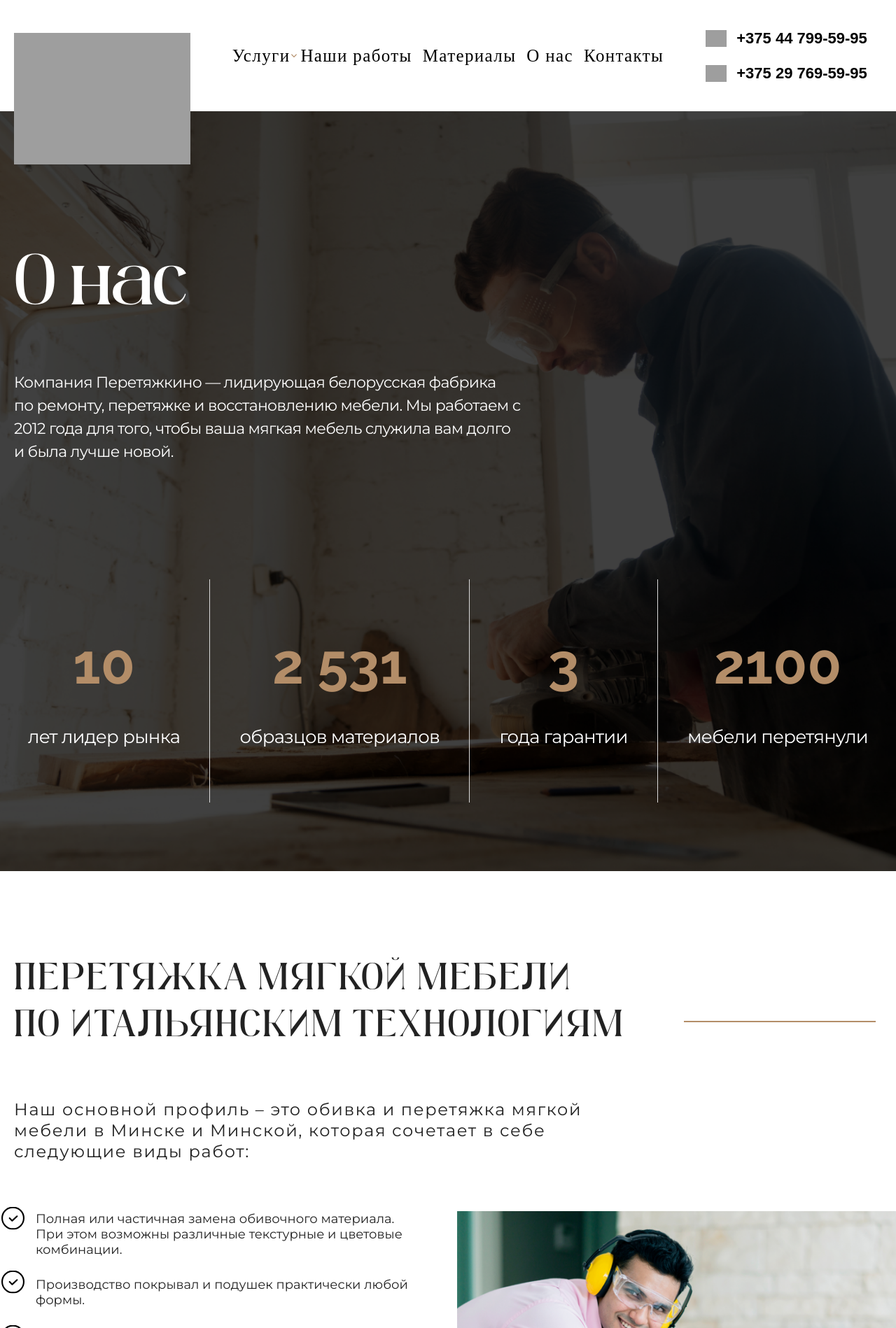
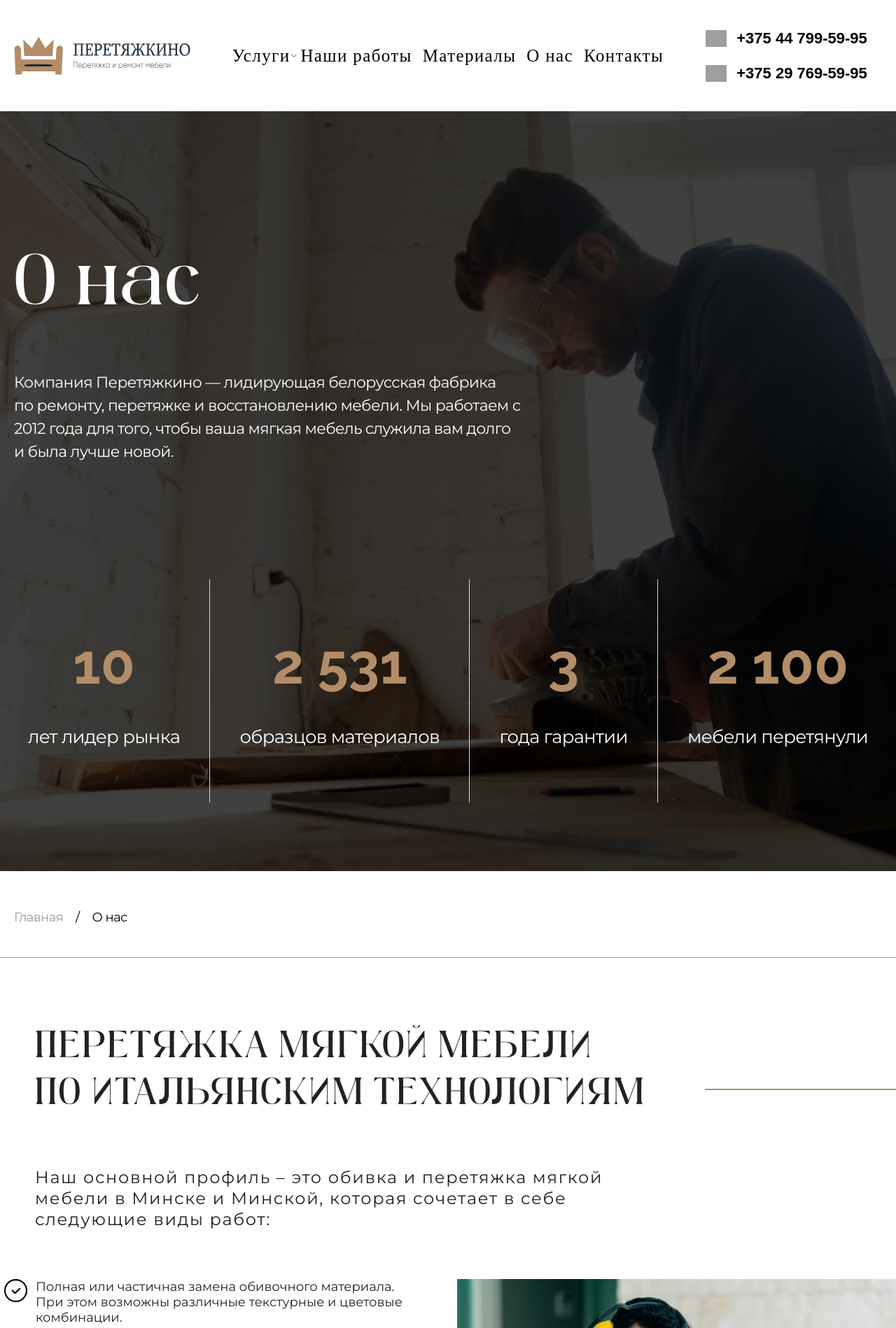
Before and after one commit to nikitkar/Peretyazhkino, a PHP site: page /about.html in a window 1280 px wide. Shown: the top 1898 px of the page at 70% size. Run offline with PHP 8.4, Linux system fonts and the light colour scheme; style sheets or scripts are compiled from the project's sources; some web fonts are replaced; grey boxes are pictures that could not be loaded.

Commit message:
update style about pages

```diff
--- a/about.html
+++ b/about.html
@@ -75,7 +75,7 @@
 
                     <a class="logo" href="/">
                         <img
-                            src="./assets/images/logo/logo.webp"
+                            src="./assets/images/logo/logo.svg"
                             alt="Перетяжкино логотип"
                         />
                     </a>
@@ -313,7 +313,9 @@
                                 </div>
                             </li>
                             <li class="menuDesktopItem">
-                                <a href="#" class="menuDesktopItem--Title"
+                                <a
+                                    href="#examplesWork"
+                                    class="menuDesktopItem--Title"
                                     >Наши работы</a
                                 >
                             </li>
@@ -658,7 +660,7 @@
 
                                         <li class="numbersBlockItem">
                                             <h2 class="numbersBlockItem--Title">
-                                                2100
+                                                2 100
                                             </h2>
                                             <p
                                                 class="numbersBlockItem--Content"
@@ -670,6 +672,23 @@
                                 </div>
                             </div>
                         </section>
+                    </div>
+                </div>
+            </section>
+
+            <section class="breadCrumbs">
+                <div class="container">
+                    <div class="breadCrumbsWrapper">
+                        <a class="breadCrumbs--text" href="/">Главная</a>
+                        <span
+                            class="breadCrumbs--text breadCrumbs--text--active"
+                            >/</span
+                        >
+                        <a
+                            class="breadCrumbs--text breadCrumbs--text--active"
+                            href="./about.html"
+                            >О нас</a
+                        >
                     </div>
                 </div>
             </section>
@@ -690,13 +708,11 @@
                                     </div>
                                     <div class="italyText">
                                         <p class="italyText--text">
-                                                Наш основной профиль – это
-                                                обивка и перетяжка мягкой мебели
-                                                в Минске и Минской, которая
-                                                сочетает в себе следующие виды
-                                                работ:
-                                            </p>
-                                        </div>
+                                            Наш основной профиль – это обивка и
+                                            перетяжка мягкой мебели в Минске и
+                                            Минской, которая сочетает в себе
+                                            следующие виды работ:
+                                        </p>
                                     </div>
                                 </div>
                             </div>
--- a/assets/scss/aboutPage.scss
+++ b/assets/scss/aboutPage.scss
@@ -42,6 +42,8 @@
                     "RasfirePersonal",
                     var(--LineHeight__OtherPageMailBlockTitle)
                 );
+
+                letter-spacing: 0.055em;
 
                 @media (max-width: 1100px) {
                     font-size: var(--SizeText__TitleMainScreenModile);
@@ -89,14 +91,30 @@
         }
     }
 
+    .breadCrumbs{
+        border-bottom: 1px solid var(--Color__Decor);
+
+        &Wrapper{
+            padding: 53px 0 43px;
+        }
+        &--text{
+            color: rgba(0, 0, 0, 0.4);
+
+            &--active{
+                color: var(--Color__Black);
+            }
+        }
+    }
+
     .italy {
         width: 100%;
 
         &Wrapper {
-            padding: 122px 0px 74px 0px;
+            padding: 95px 0px 0 0px;
 
             @media (max-width: 1100px) {
                 padding-top: 80px;
+                padding-bottom: 60px;
             }
         }
 
@@ -115,8 +133,12 @@
                 @include displayFlex(flex-start, center, column);
                 gap: 70px;
 
+                padding-left: 50px;
+
                 @media (max-width: 1100px) {
                     gap: 25px;
+
+                    padding-left: 60px;
                 }
             }
         }
@@ -286,9 +308,8 @@
                     @include font(24px, 400, "Montserrat", 29px);
 
                     position: absolute;
-                    top: 15%;
-                    left: -49px;
-                    transform: translateY(-50%);
+                    top: 0;
+                    left: -45px;
 
                     @media (max-width: 1100px) {
                         font-size: 17px;
--- a/assets/styles/aboutPage.css
+++ b/assets/styles/aboutPage.css
@@ -38,6 +38,7 @@
   font-size: var(--SizeText__OtherPageMailBlockTitle);
   line-height: var(--LineHeight__OtherPageMailBlockTitle);
   font-weight: 400;
+  letter-spacing: 0.055em;
 }
 @media (max-width: 1100px) {
   .mainTitleInfo--title {
@@ -72,15 +73,28 @@
 .main .numbersBlockItem--HR {
   background-color: #dadada;
 }
+.main .breadCrumbs {
+  border-bottom: 1px solid var(--Color__Decor);
+}
+.main .breadCrumbsWrapper {
+  padding: 53px 0 43px;
+}
+.main .breadCrumbs--text {
+  color: rgba(0, 0, 0, 0.4);
+}
+.main .breadCrumbs--text--active {
+  color: var(--Color__Black);
+}
 .main .italy {
   width: 100%;
 }
 .main .italyWrapper {
-  padding: 122px 0px 74px 0px;
+  padding: 95px 0px 0 0px;
 }
 @media (max-width: 1100px) {
   .main .italyWrapper {
     padding-top: 80px;
+    padding-bottom: 60px;
   }
 }
 .main .italyMain {
@@ -99,10 +113,12 @@
   align-items: flex-start;
   justify-content: center;
   gap: 70px;
+  padding-left: 50px;
 }
 @media (max-width: 1100px) {
   .main .italyInfoWrapper {
     gap: 25px;
+    padding-left: 60px;
   }
 }
 .main .italyTitle {
@@ -266,9 +282,8 @@
   line-height: 29px;
   font-weight: 400;
   position: absolute;
-  top: 15%;
-  left: -49px;
-  transform: translateY(-50%);
+  top: 0;
+  left: -45px;
 }
 @media (max-width: 1100px) {
   .main .italyItemContent::before {
--- a/services.html
+++ b/services.html
@@ -529,10 +529,6 @@
                     <div class="breadCrumbsWrapper">
                         <a class="breadCrumbs--text" href="/"
                             >Главная</a
-                        >
-                        <span class="breadCrumbs--text">/</span>
-                        <a class="breadCrumbs--text" href="#"
-                            >Услуги</a
                         >
                         <span
                             class="breadCrumbs--text breadCrumbs--text--active"
```
Also changed, not shown: other parts of about.html (+14 -11 lines). Lines whose indentation alone changed are shown as unchanged.
